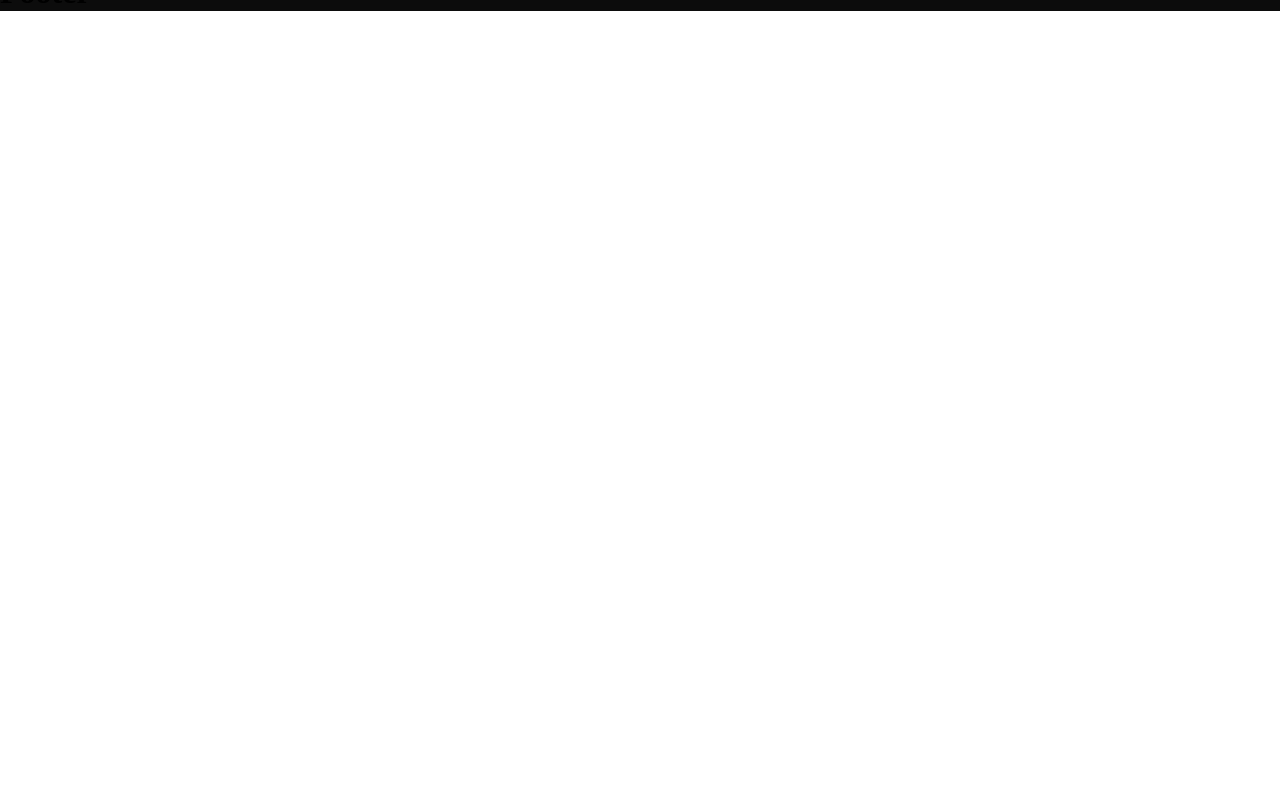
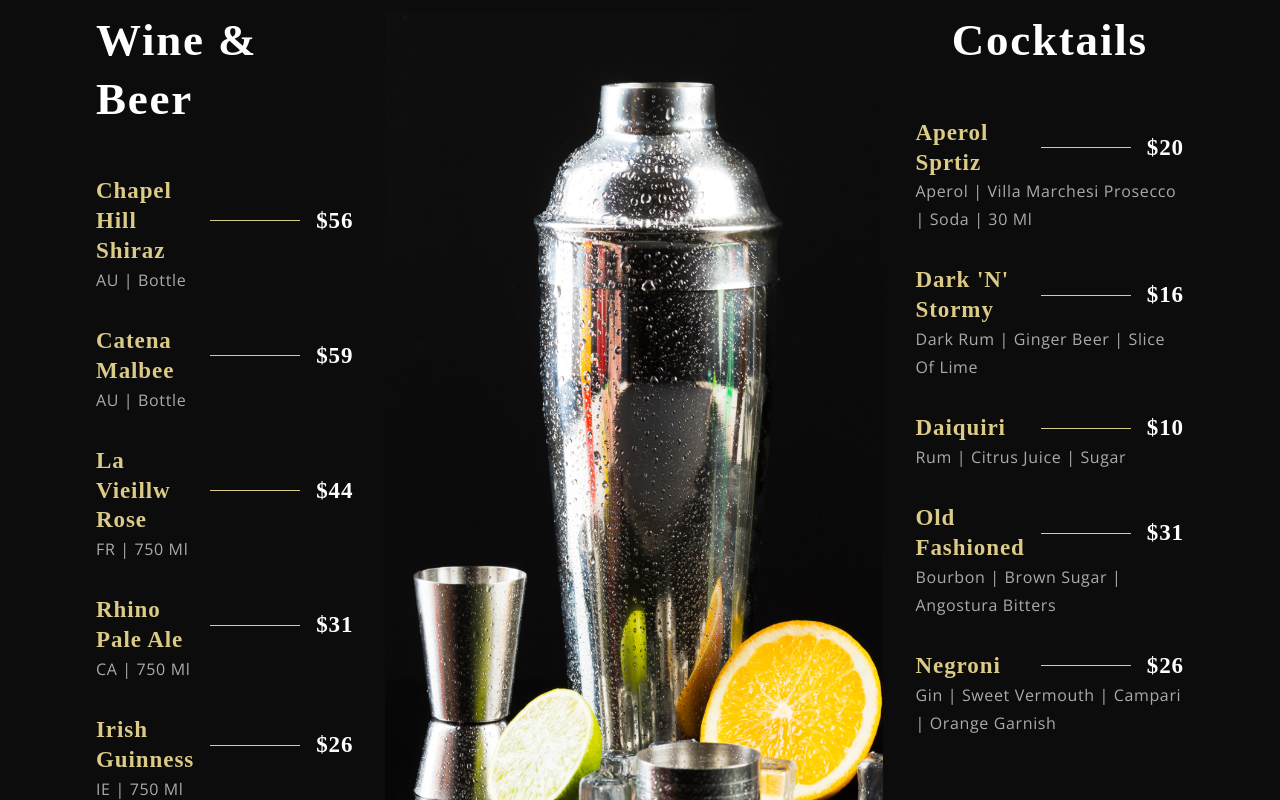
Before and after one commit to mkokor/restaurant-website, a React (Create React App) app: page / in a window 1280 px wide. Shown: the part 2180-2980 px from the top of the page. Before the commit the page ends 2191 px from the top, so only its background shows below. Built offline with nearby package versions, Linux system fonts and the light colour scheme; a web font is replaced by a local one.

Commit message:
special menu section (first version) completed

```diff
--- a/src/components/index.js
+++ b/src/components/index.js
@@ -1,4 +1,5 @@
 import Navbar from "./navbar/Navbar";
 import SubHeading from "./sub-heading/SubHeading";
+import MenuItem from "./menu-item/MenuItem";
 
-export { Navbar, SubHeading };
+export { Navbar, SubHeading, MenuItem };
--- /dev/null
+++ b/src/components/menu-item/MenuItem.css
@@ -0,0 +1,41 @@
+.app__menu-item {
+  display: flex;
+  flex-direction: column;
+  width: 100%;
+  margin: 1rem 0;
+}
+
+.app__menu-item-head {
+  display: flex;
+  justify-content: space-between;
+  align-items: center;
+}
+
+.app__menu-item-sub {
+  width: 100%;
+  margin-top: 0.2rem;
+}
+
+.app__menuitem-name {
+  flex: 1;
+}
+
+.app__menu-item-dash {
+  width: 90px;
+  height: 1px;
+  background: var(--color-golden);
+  margin: 0 1rem;
+}
+
+.app__menu-item-price {
+  display: flex;
+  justify-content: flex-end;
+  align-items: flex-end;
+}
+
+.app__menu-item-price_container {
+  display: flex;
+  flex-direction: row;
+  align-items: center;
+  justify-content: flex-end;
+}
--- /dev/null
+++ b/src/components/menu-item/MenuItem.jsx
@@ -0,0 +1,30 @@
+import React from "react";
+
+import "./MenuItem.css";
+
+const MenuItem = ({ title, price, tags }) => {
+  return (
+    <div className="app__menu-item">
+      <div className="app__menu-item-head">
+        <div className="app__menu-item-name">
+          <p className="p__cormorant" style={{ color: "#DCCA87" }}>
+            {title}
+          </p>
+        </div>
+        <div className="app__menu-item-price_container">
+          <div className="app__menu-item-dash" />
+          <div className="app__menu-item-price">
+            <p className="p__cormorant">{price}</p>
+          </div>
+        </div>
+      </div>
+      <div className="app__menu-utem-sub">
+        <p className="p__opensans" style={{ color: "#AAA" }}>
+          {tags}
+        </p>
+      </div>
+    </div>
+  );
+};
+
+export default MenuItem;
--- a/src/constants/data.js
+++ b/src/constants/data.js
@@ -1,6 +1,58 @@
-const wines = [];
+const wines = [
+  {
+    title: "Chapel Hill Shiraz",
+    price: "$56",
+    tags: "AU | Bottle",
+  },
+  {
+    title: "Catena Malbee",
+    price: "$59",
+    tags: "AU | Bottle",
+  },
+  {
+    title: "La Vieillw Rose",
+    price: "$44",
+    tags: "FR | 750 ml",
+  },
+  {
+    title: "Rhino Pale Ale",
+    price: "$31",
+    tags: "CA | 750 ml",
+  },
+  {
+    title: "Irish Guinness",
+    price: "$26",
+    tags: "IE | 750 ml",
+  },
+];
 
-const cocktails = [];
+const cocktails = [
+  {
+    title: "Aperol Sprtiz",
+    price: "$20",
+    tags: "Aperol | Villa Marchesi prosecco | soda | 30 ml",
+  },
+  {
+    title: "Dark 'N' Stormy",
+    price: "$16",
+    tags: "Dark rum | Ginger beer | Slice of lime",
+  },
+  {
+    title: "Daiquiri",
+    price: "$10",
+    tags: "Rum | Citrus juice | Sugar",
+  },
+  {
+    title: "Old Fashioned",
+    price: "$31",
+    tags: "Bourbon | Brown sugar | Angostura Bitters",
+  },
+  {
+    title: "Negroni",
+    price: "$26",
+    tags: "Gin | Sweet Vermouth | Campari | Orange garnish",
+  },
+];
 
 const awards = [];
 
--- a/src/constants/images.js
+++ b/src/constants/images.js
@@ -4,6 +4,7 @@ import spoon from "../assets/images/spoon.svg";
 import welcome from "../assets/images/welcome.png";
 import logoLetter from "../assets/images/logo-letter.png";
 import knife from "../assets/images/knife.png";
+import menu from "../assets/images/menu.png";
 
 export default {
   gericht,
@@ -12,4 +13,5 @@ export default {
   welcome,
   logoLetter,
   knife,
+  menu,
 };
--- a/src/container/index.js
+++ b/src/container/index.js
@@ -6,7 +6,7 @@ import Gallery from "./gallery/Gallery";
 import Header from "./header/Header";
 import Intro from "./intro/Intro";
 import Laurels from "./laurels/Laurels";
-import SpecialMenu from "./menu/SpecialMenu";
+import SpecialMenu from "./special-menu/SpecialMenu";
 
 export {
   AboutUs,
--- a/src/container/menu/SpecialMenu.jsx
+++ /dev/null
@@ -1,11 +0,0 @@
-import React from "react";
-
-const SpecialMenu = () => {
-  return (
-    <div>
-      <h1>Special Menu</h1>
-    </div>
-  );
-};
-
-export default SpecialMenu;
--- /dev/null
+++ b/src/container/special-menu/SpecialMenu.css
@@ -0,0 +1,84 @@
+.app__special-menu {
+  flex-direction: column;
+  background-color: var(--color-black);
+}
+
+.app__special-menu-title {
+  margin-bottom: 2rem;
+  text-align: center;
+}
+
+.app__special-menu-content {
+  width: 100%;
+  margin: 2rem 0;
+  display: flex;
+  flex-direction: row;
+  justify-content: center;
+  align-items: flex-start;
+}
+
+.app__special-menu-content_heading {
+  font-family: var(--font-base);
+  color: var(--color-white);
+  font-weight: 600;
+  font-size: 45px;
+  letter-spacing: 0.04em;
+  line-height: 58.5px;
+}
+
+.app__special-menu-content_wine,
+.app__special-menu-content_cocktails {
+  flex: 1;
+  width: 100%;
+  flex-direction: column;
+}
+
+.app__special-menu-content_image {
+  width: 410px;
+  margin: 0 2rem;
+}
+
+.app__special-menu-content_image img {
+  width: 100%;
+  height: auto;
+}
+
+.app__special-menu-content_items {
+  display: flex;
+  flex-direction: column;
+  margin: 2rem 0;
+  width: 100%;
+}
+
+@media screen and (max-width: 2000px) {
+  .app__special-menu-content_image {
+    width: 650px;
+  }
+
+  .app__special-menu-content_image img {
+    height: 920px;
+  }
+}
+
+@media screen and (max-width: 1150px) {
+  .app__special-menu-content {
+    flex-direction: column;
+    width: 100%;
+    align-items: center;
+  }
+
+  .app__special-menu-content_image {
+    margin: 3rem 0;
+  }
+}
+
+@media screen and (max-width: 650px) {
+  .app__special-menu-content_image {
+    width: 100%;
+  }
+
+  .app__special-menu-content_heading {
+    font-size: 35px;
+    line-height: 48.5px;
+  }
+}
--- /dev/null
+++ b/src/container/special-menu/SpecialMenu.jsx
@@ -0,0 +1,54 @@
+import React from "react";
+
+import "./SpecialMenu.css";
+import { data, images } from "../../constants";
+import { SubHeading, MenuItem } from "../../components";
+
+const SpecialMenu = () => {
+  return (
+    <div className="app__special-menu flex__center section__padding" id="menu">
+      <div className="app__special-menu-title">
+        <SubHeading title="menu that fits you palatte" />
+        <h1 className="head-text__cormorant">Today's Special</h1>
+      </div>
+      <div className="app__special-menu-content flex__center">
+        <div className="app__special-menu-content_wine flex__center">
+          <p className="app__special-menu-content_heading">Wine & Beer</p>
+          <div className="app__special-menu-content_items">
+            {data.wines.map((wine, index) => (
+              <MenuItem
+                key={wine.title + index}
+                title={wine.title}
+                price={wine.price}
+                tags={wine.tags}
+              />
+            ))}
+          </div>
+        </div>
+        <div className="app__special-menu-content_image">
+          <img src={images.menu} alt="menu" />
+        </div>
+        <div className="app__special-menu-content_cocktails flex__center">
+          <p className="app__special-menu-content_heading">Cocktails</p>
+          <div className="app__special-menu-content_items">
+            {data.cocktails.map((cocktail, index) => (
+              <MenuItem
+                key={cocktail.title + index}
+                title={cocktail.title}
+                price={cocktail.price}
+                tags={cocktail.tags}
+              />
+            ))}
+          </div>
+        </div>
+      </div>
+      <div style={{ marginTop: "15px" }}>
+        <button type="button" className="custom__button">
+          View More
+        </button>
+      </div>
+    </div>
+  );
+};
+
+export default SpecialMenu;
```
Also changed, not shown: src/assets/images/menu.png (added).
